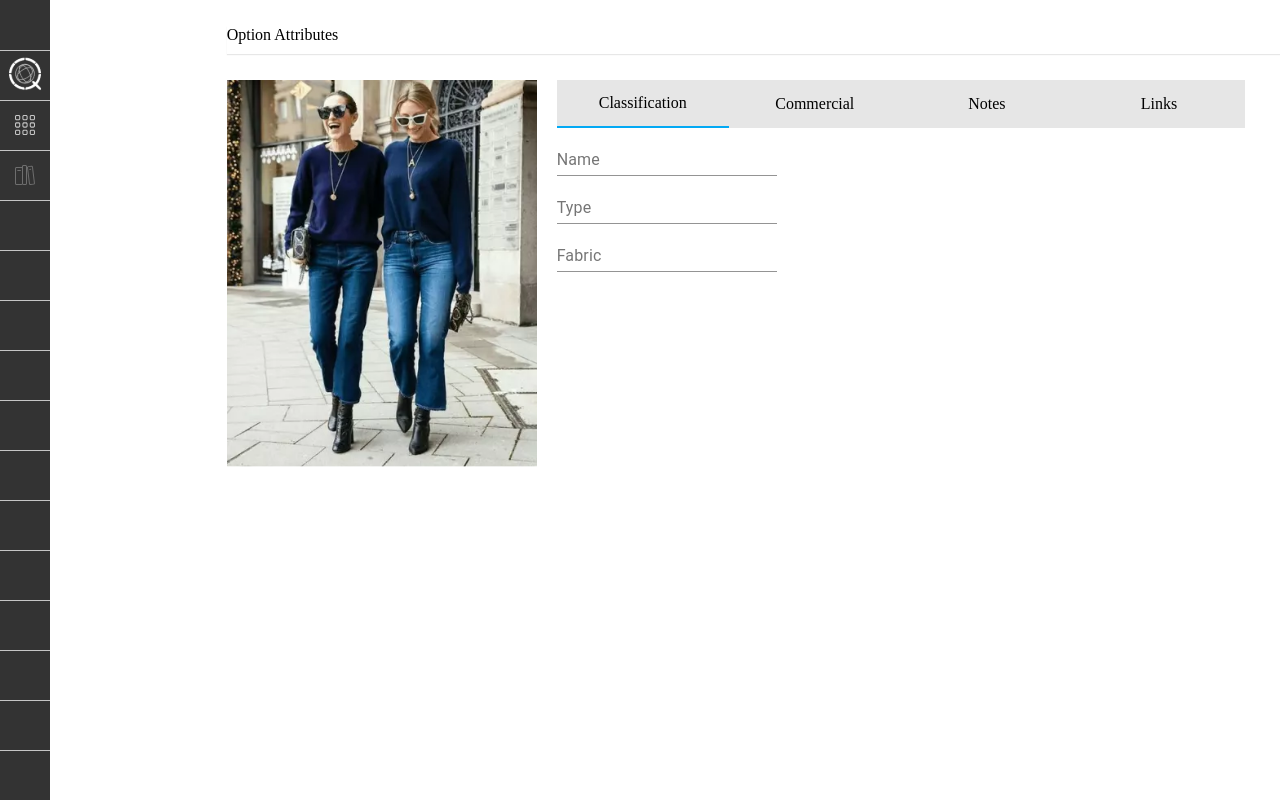
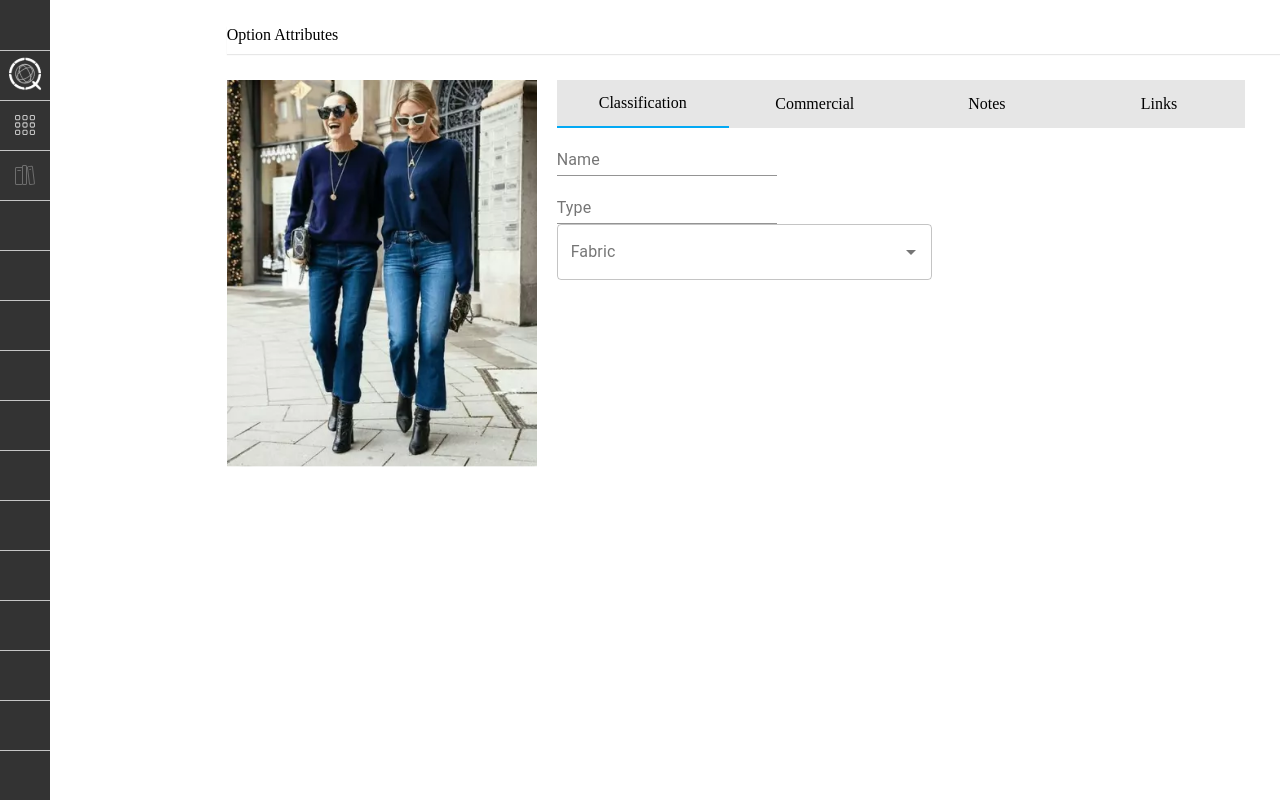
Before and after one commit to toreylittlefield/quadrant-basic-test-challenge, a React (Create React App) app in the folder client/: page / in a window 1280 px wide. Shown: the top 800 px of the page. Built offline with nearby package versions, Linux system fonts and the light colour scheme; a web font is replaced by a local one.

Commit message:
modify fabric to fabrics as an array of objects

```diff
--- a/client/src/components/Inputs/CustomAutoCompleteComboBox.js
+++ b/client/src/components/Inputs/CustomAutoCompleteComboBox.js
@@ -1,31 +1,42 @@
 import Proptypes from "prop-types";
 import React from "react";
 import { TextField } from "@material-ui/core";
+import Autocomplete from "@material-ui/lab/Autocomplete";
 
 const CustomAutoCompleteComboBox = ({
   setFormValues = () => {},
-  fabric = "",
+  fabrics = {},
 }) => (
-  <div>
+  <Autocomplete
+    id="fabric-combo-box-autocomplete"
+    options={fabrics}
+    getOptionLabel={(option) => option.fabric}
+    style={{ width: 375 }}
+    renderInput={(params) => (
       <TextField
-      id="standard-name"
+        {...params}
         label="Fabric"
-      value={fabric}
-      onChange={(e) =>
+        variant="outlined"
+        onSelect={(e) =>
           setFormValues((prev) => ({ ...prev, fabric: e.target.value }))
         }
       />
-  </div>
+    )}
+  />
 );
 
 CustomAutoCompleteComboBox.defaultProps = {
   setFormValues: () => {},
-  fabric: "",
+  fabrics: {},
 };
 
 CustomAutoCompleteComboBox.propTypes = {
   setFormValues: Proptypes.func,
+  fabrics: Proptypes.arrayOf(
+    Proptypes.shape({
       fabric: Proptypes.string,
+    })
+  ),
 };
 
 export default CustomAutoCompleteComboBox;
--- a/client/src/components/Inputs/CustomForm.js
+++ b/client/src/components/Inputs/CustomForm.js
@@ -6,13 +6,13 @@ import CustomAutoCompleteComboBox from "./CustomAutoCompleteComboBox";
 const defaultFormValues = {
   name: "",
   type: "",
-  fabric: "",
+  fabrics: [{ fabric: "new" }, { fabric: "old" }],
   img: "",
 };
 
 const CustomForm = () => {
   const [formValues, setFormValues] = useState(defaultFormValues);
-  const { name, type, fabric } = formValues;
+  const { name, type, fabrics } = formValues;
   return (
     // className={classes.root}
     <form noValidate autoComplete="off">
@@ -21,7 +21,7 @@ const CustomForm = () => {
       <CustomSingleSelect setFormValues={setFormValues} type={type} />
       <CustomAutoCompleteComboBox
         setFormValues={setFormValues}
-        fabric={fabric}
+        fabrics={fabrics}
       />
     </form>
   );
```
Lines whose indentation alone changed are shown as unchanged.
